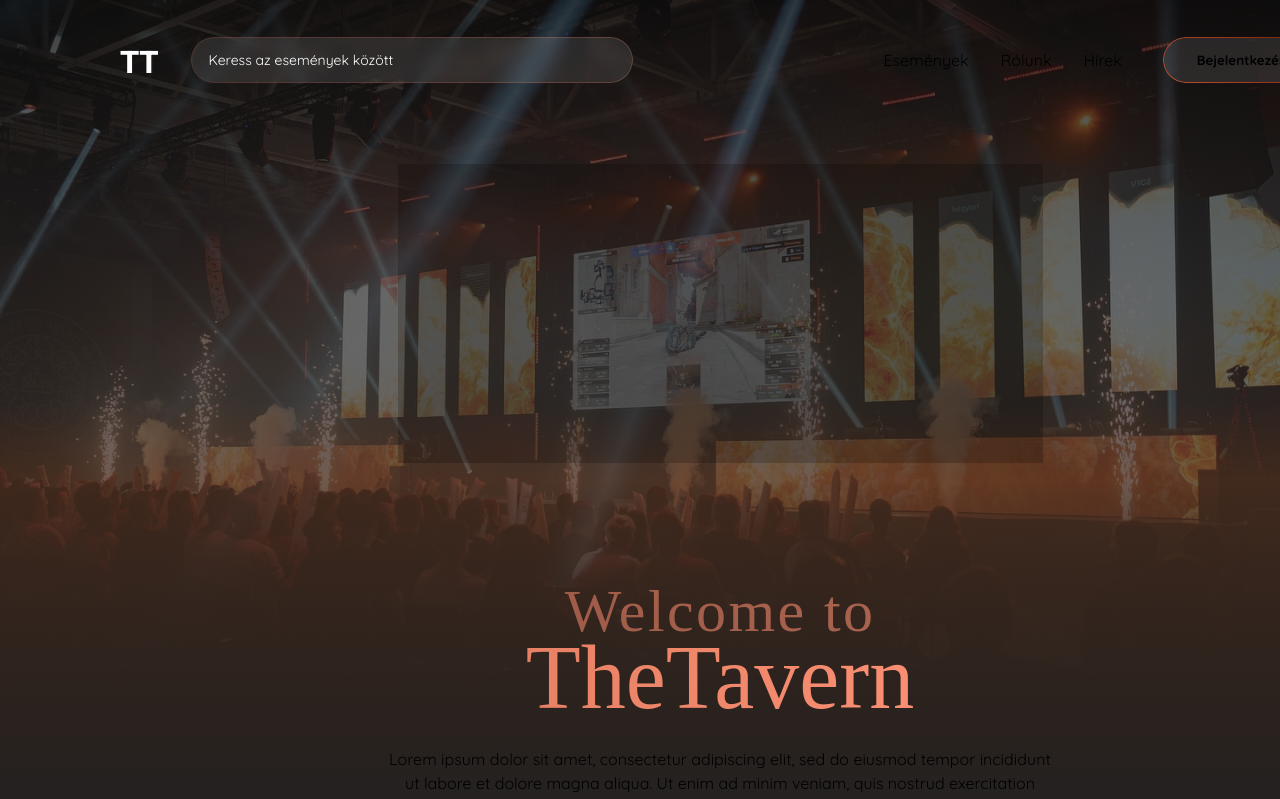
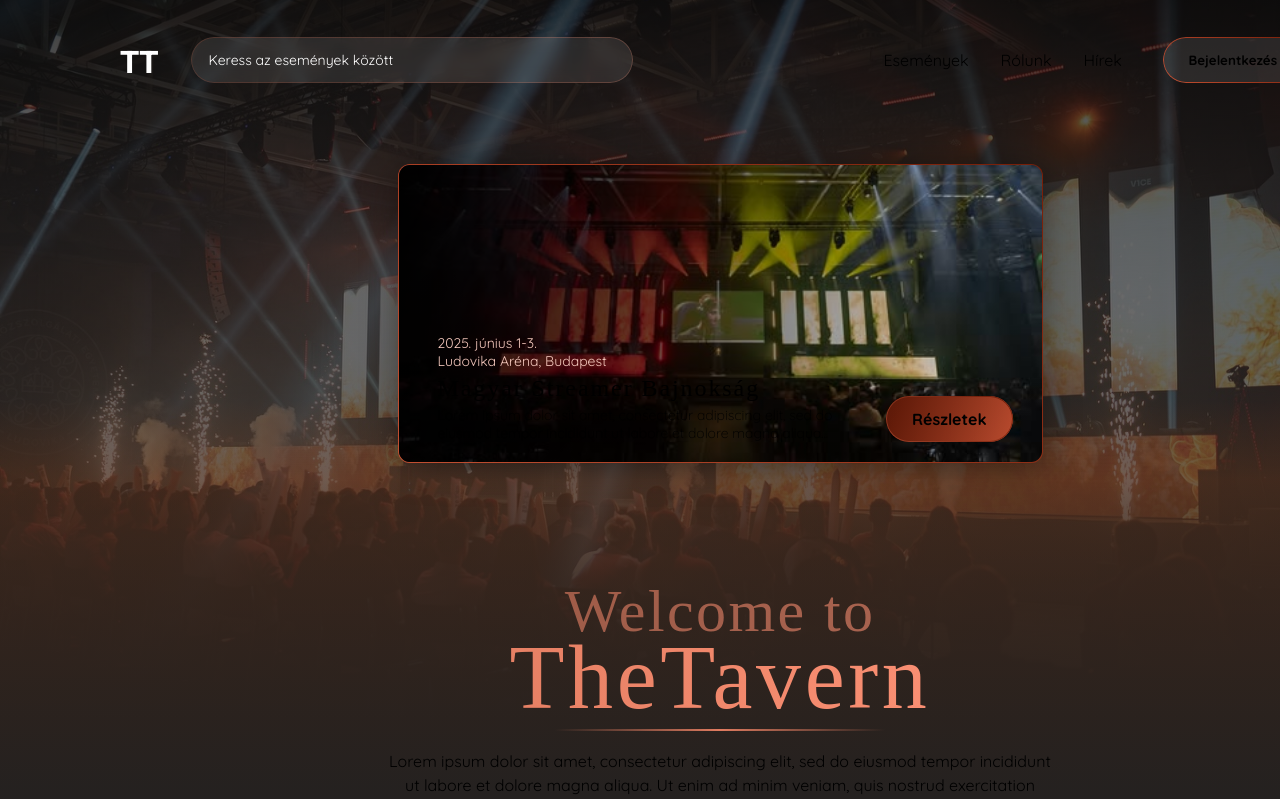
Before and after one commit to sooskristof123/thetavernfrontend, a Next.js app: page / in a window 1280 px wide. Shown: the top 799 px of the page. Built offline with nearby package versions, Linux system fonts and the light colour scheme; a web font is replaced by a local one.

Commit message:
initial commit 2

```diff
--- a/src/app/components/button.js
+++ b/src/app/components/button.js
@@ -1,9 +1,11 @@
 import styles from "./button.module.css";
 
-export default function Button() {
+export default function Button(props) {
+  const buttonClass = props.variant === "secondary" ? styles.button_secondary : styles.button;
+
   return (
-    <button className={styles.button}>
-        <p>Bejelentkezés</p>
+    <button className={buttonClass}>
+        <p>{props.label || "Label"}</p>
     </button>
   );
 }
--- a/src/app/components/button.module.css
+++ b/src/app/components/button.module.css
@@ -2,7 +2,7 @@
     position: relative;
     border-radius: 33px;
     background-color: rgba(255, 255, 255, .1);
-    width: 157px;
+    padding-inline: 26px;
     height: 46px;
     border: none;
     z-index: 1;
@@ -27,3 +27,35 @@
 .button p {
     font-weight: bold;
 }
+
+.button_secondary {
+    position: relative;
+    border-radius: 33px;
+    background-color: transparent;
+    padding-inline: 26px;
+    height: 46px;
+    border: none;
+    background: linear-gradient(110deg, #761E08, #C34F31);
+    z-index: 1;
+}
+
+.button_secondary::after {
+    content: "";
+    position: absolute;
+    inset: 0;
+    border-radius: inherit;
+    padding: 1px;
+    background: linear-gradient(45deg, #C34F31, #761E08);
+    -webkit-mask:
+        linear-gradient(#fff 0 0) content-box,
+        linear-gradient(#fff 0 0);
+    -webkit-mask-composite: xor;
+    mask-composite: exclude;
+    pointer-events: none;
+    z-index: -1;
+}
+
+.button_secondary p {
+    font-size: 16px;
+    font-weight: bold;
+}
--- /dev/null
+++ b/src/app/components/divider.js
@@ -0,0 +1,8 @@
+import styles from "./divider.module.css";
+
+export default function Divider() {
+  return (
+    <div className={styles.divider}>
+    </div>
+  );
+}
--- /dev/null
+++ b/src/app/components/divider.module.css
@@ -0,0 +1,6 @@
+.divider {
+    margin: 0 auto;
+    width: 330px;
+    height: 2px;
+    background: linear-gradient(110deg, rgba(225, 124, 96, 0), rgba(225, 124, 96, 1), rgba(225, 124, 96, 0));
+}
--- a/src/app/components/slider.js
+++ b/src/app/components/slider.js
@@ -1,10 +1,19 @@
+import Button from "./button";
 import styles from "./slider.module.css";
 
 export default function Slider() {
   return (
     <div className={styles.slider}>
-        <div className={styles.slider__card}>
-
+        <div className={styles.slider_card}>
+          <div className={styles.slider_card__content}>
+            <p className={styles.slider_card__content__colored}>2025. június 1-3.</p>
+            <p className={styles.slider_card__content__colored}>Ludovika Aréna, Budapest</p>
+            <h3 className={styles.slider_card__content__title}>Magyar Streamer Bajnokság</h3>
+            <p className={styles.slider_card__content__description}>Lorem ipsum dolor sit amet, consectetur adipiscing elit, sed do eiusmod tempor incididunt ut labore et dolore magna aliqua...</p>
+          </div>
+          <div className={styles.slider_card__button__container}>
+            <Button label="Részletek" variant="secondary"/>
+          </div>
         </div>
     </div>
   );
--- a/src/app/components/slider.module.css
+++ b/src/app/components/slider.module.css
@@ -6,9 +6,82 @@
     height: 333px;
 }
 
-.slider__card {
+.slider_card {
+    display: flex;
+    box-shadow: 0px 4px 38.4px -3px rgba(0,0,0,0.47);
+    position: relative;
+    border-radius: 12px;
+    background: linear-gradient(45deg, #C34F31, #761E08);
+    padding: 1px;
     margin: 0 auto;
     width: 645px;
     height: 299px;
+}
+
+.slider_card::before {
+    border-radius: 11px;
+    content: "";
+    position: absolute;
+    top: 1px;
+    left: 1px;
+    right: 1px;
+    bottom: 1px;
+    background-image: url("/images/banner1.jpg");
+    background-repeat: no-repeat;
+    background-size: cover;
+    background-position: center;
     background-color: rgba(0, 0, 0, .2);
+    z-index: 1;
 }
+
+.slider_card::after {
+    border-radius: 11px;
+    content: "";
+    position: absolute;
+    top: 1px;
+    left: 1px;
+    right: 1px;
+    bottom: 1px;
+    background: linear-gradient(110deg, rgba(0, 0, 0, 1) 0%, rgba(0, 0, 0, 0));
+    z-index: 2;
+}
+
+.slider_card__content {
+    display: flex;
+    flex-direction: column;
+    justify-content: flex-end;
+    padding-left: 39px;
+    padding-bottom: 20px;
+    width: min-content;
+    height: 100%;
+    position: relative;
+    z-index: 3;
+}
+
+.slider_card__content p {
+    font-size: 14px;
+}
+
+.slider_card__content__colored {
+    color: #F4C8BD;
+}
+
+.slider_card__content__title {
+    line-height: 150%;
+    font-size: 24px;
+}
+
+.slider_card__content__description {
+    width: 398px;
+    font-weight: 300;
+}
+
+.slider_card__button__container {
+    padding-bottom: 20px;
+    padding-right: 29px;
+    height: 100%;
+    width: 100%;
+    display: flex;
+    justify-content: flex-end;
+    align-items: flex-end;
+}
--- a/src/app/globals.css
+++ b/src/app/globals.css
@@ -7,11 +7,11 @@
   --foreground: #FFFFFF;
 }
 
-h1, h2, p {
+h1, h2, h3, p {
   cursor: default;
 }
 
-h1, h2 {
+h1, h2, h3 {
   font-family: "Jersey 10";
   font-weight: normal;
 }
@@ -23,7 +23,12 @@ h2 {
 
 h1 {
   font-size: 90px;
-  letter-spacing: 4%;
+  letter-spacing: 3.6px;
+}
+
+h3 {
+  font-size: 48px;
+  letter-spacing: 1.92px;
 }
 
 p {
--- a/src/app/layout.js
+++ b/src/app/layout.js
@@ -1,18 +1,7 @@
-import { Geist, Geist_Mono } from "next/font/google";
 import "./globals.css";
 
-const geistSans = Geist({
-  variable: "--font-geist-sans",
-  subsets: ["latin"],
-});
-
-const geistMono = Geist_Mono({
-  variable: "--font-geist-mono",
-  subsets: ["latin"],
-});
-
 export const metadata = {
-  title: "Create Next App",
+  title: "TheTavern",
   description: "Generated by create next app",
 };
 
--- a/src/app/page.js
+++ b/src/app/page.js
@@ -1,9 +1,9 @@
-import Image from "next/image";
 import styles from "./page.module.css";
 import Header from "./sections/header";
 import Hero from "./sections/hero";
 import Slider from "./components/slider";
 import Button from "./components/button";
+import Divider from "./components/divider";
 
 export default function Home() {
   return (
@@ -16,11 +16,16 @@ export default function Home() {
           <div className={styles.hero_content__title}>
             <h2>Welcome to</h2>
             <h1>TheTavern</h1>
+            <Divider />
           </div>
-          <p>Lorem ipsum dolor sit amet, consectetur adipiscing elit, sed do eiusmod tempor incididunt ut labore et dolore magna aliqua. Ut enim ad minim veniam, quis nostrud exercitation ullamco laboris nisi ut aliquip ex ea commodo consequat. Duis aute irure dolor in reprehenderit in voluptate velit esse cillum dolore eu fugiat nulla pariatur. Excepteur sint occaecat cupidatat non proident, sunt in culpa qui officia deserunt mollit anim id est laborum.</p>
+          <p className={styles.hero_content__description}>Lorem ipsum dolor sit amet, consectetur adipiscing elit, sed do eiusmod tempor incididunt ut labore et dolore magna aliqua. Ut enim ad minim veniam, quis nostrud exercitation ullamco laboris nisi ut aliquip ex ea commodo consequat. Duis aute irure dolor in reprehenderit in voluptate velit esse cillum dolore eu fugiat nulla pariatur. Excepteur sint occaecat cupidatat non proident, sunt in culpa qui officia deserunt mollit anim id est laborum.</p>
           <div className={styles.hero_content__button}>
-            <Button />
+            <Button variant="secondary" label="Tudj meg rólunk többet" />
           </div>
+        </div>
+
+        <div className={styles.home_categories}>
+          <h3 className={styles.gradient_text}>Kiemelt kategóriák</h3>
         </div>
     </div>
   );
--- a/src/app/page.module.css
+++ b/src/app/page.module.css
@@ -6,7 +6,7 @@
 .hero_content {
   margin: 80px auto;
   width: 669px;
-  height: 355px;
+  height: 391px;
   text-align: center;
 }
 
@@ -20,7 +20,6 @@
 
 .hero_content__title h1 {
   margin-top: -20px;
-  margin-bottom: 18px;
   background: linear-gradient(90deg, rgba(225, 124, 96, 1), rgba(255, 147, 119, 1));
   -webkit-background-clip: text;
   -webkit-text-fill-color: transparent;
@@ -28,10 +27,28 @@
   color: transparent;
 }
 
-.hero_content p {
+.hero_content__description {
+  margin-top: 18px;
   line-height: 150%;
 }
 
 .hero_content__button {
   margin-top: 24px;
 }
+
+.home_categories {
+  width: 100%;
+  height: 337px;
+  display: flex;
+  justify-content: center;
+  margin-top: 44px;
+}
+
+
+.home_categories h3 {
+  background: linear-gradient(90deg, rgba(225, 124, 96, 1), rgba(255, 147, 119, 1));
+  -webkit-background-clip: text;
+  -webkit-text-fill-color: transparent;
+  background-clip: text;
+  color: transparent;
+}
--- a/src/app/sections/header.js
+++ b/src/app/sections/header.js
@@ -9,7 +9,7 @@ export default function Header() {
         <p className={styles.header_logo}>TT</p>
         <SearchBar />
         <Navigation />
-        <Button />
+        <Button label="Bejelentkezés"/>
     </div>
   );
 }
```
Also changed, not shown: public/images/banner1.jpg (added).
